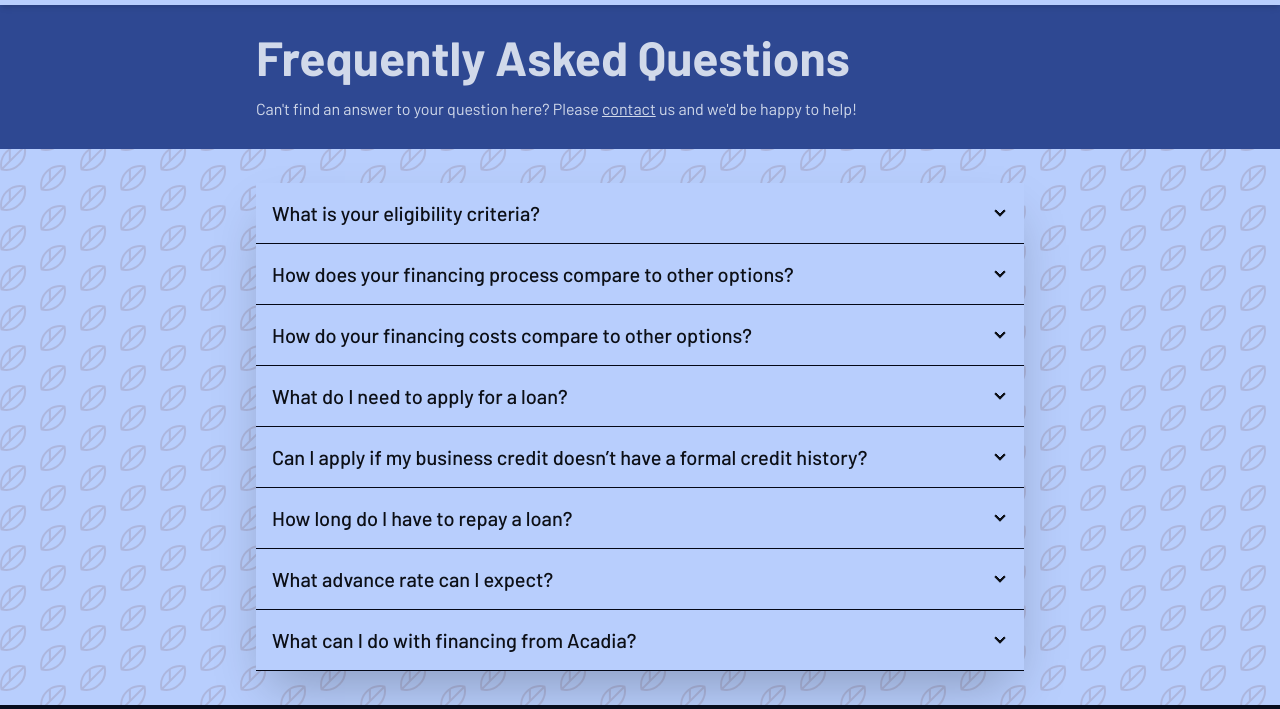
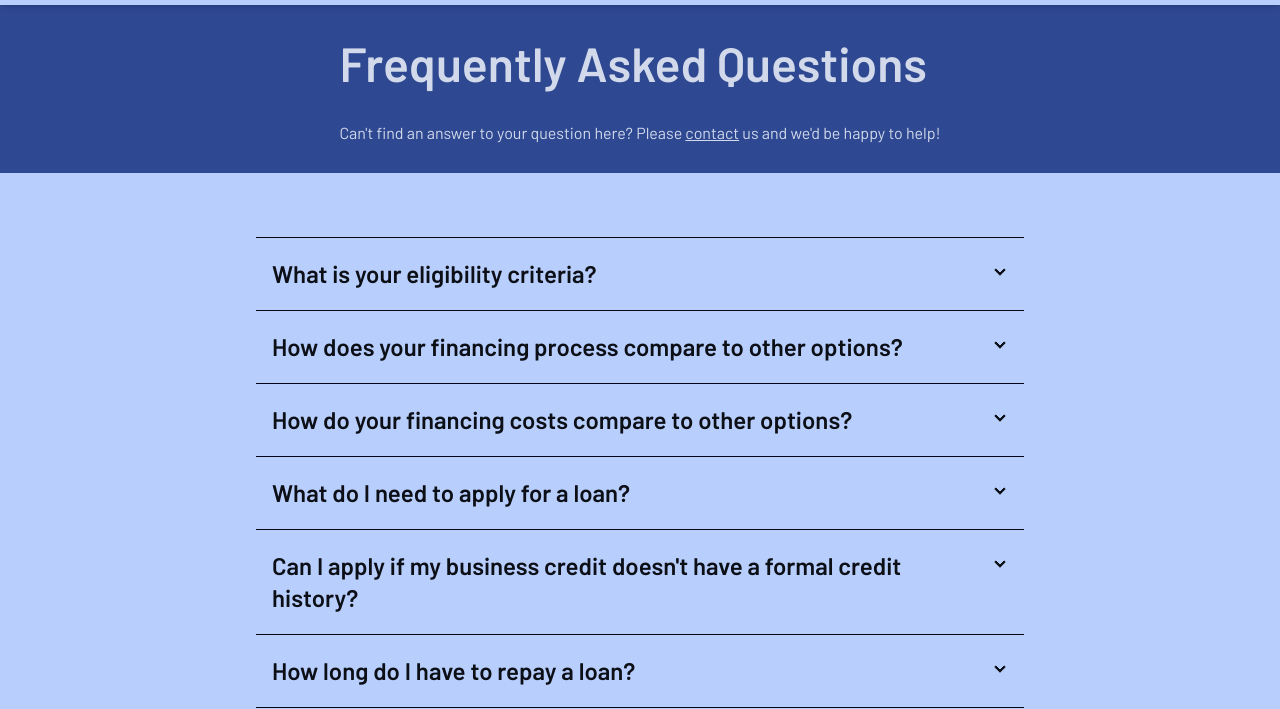
Before and after one commit to Acadia-Climate/acadia-climate.github.io, a website: page src/faq.html in a window 1280 px wide. Shown: the part 63-772 px from the top of the page. Drawn offline with Linux system fonts and the light colour scheme; a web font is replaced by a local one.

Commit message:
Simplify FAQ page.

```diff
--- a/src/faq.html
+++ b/src/faq.html
@@ -12,17 +12,17 @@
       class="navbar sticky w-full top-0 z-50 bg-primary text-primary-content shadow-md"
     >
       <div class="flex-1">
-        <a class="btn btn-ghost text-xl" href="./">
+        <a class="btn btn-ghost text-2xl" href="./">
           <img src="img/acadia.svg" class="h-10" />
         </a>
       </div>
       <div class="flex-none">
         <ul class="menu menu-horizontal px-1">
-          <li><a class="hover:font-bold" href="./faq">FAQ</a></li>
-          <li><a class="hover:font-bold" href="./about">About Us</a></li>
+          <li><a class="hover:font-semibold" href="./faq">FAQ</a></li>
+          <li><a class="hover:font-semibold" href="./about">About Us</a></li>
           <li>
             <a
-              class="hover:font-bold"
+              class="hover:font-semibold"
               href="mailto:juan@acadiaclimate.com"
               target="_blank"
               rel="noopener noreferrer"
@@ -36,17 +36,19 @@
 
     <main class="bg-primary">
       <article
-        class="grid grid-rows-[min-content_auto] place-items-center h-full text-primary-content leaf-pattern"
+        class="grid auto-rows-min place-items-center h-full text-primary-content"
       >
         <header
-          class="flex justify-center w-full min-h-28 py-7 bg-secondary text-secondary-content"
+          class="flex justify-center w-full min-h-28 py-7 px-5 text-secondary-content bg-secondary"
         >
-          <hgroup class="container max-w-3xl">
-            <h1 class="mb-4 text-5xl font-bold">Frequently Asked Questions</h1>
+          <hgroup class="max-w-3xl">
+            <h1 class="mb-7 text-5xl font-semibold leading-tight">
+              Frequently Asked Questions
+            </h1>
             <p>
               Can't find an answer to your question here? Please
               <a
-                class="hover:font-bold underline"
+                class="hover:font-semibold underline"
                 href="mailto:juan@acadiaclimate.com"
                 target="_blank"
                 rel="noopener noreferrer"
@@ -57,14 +59,13 @@
             </p>
           </hgroup>
         </header>
-        <!-- <div class="w-full h-full"> -->
-        <div class="container mx-auto my-auto max-w-3xl shadow-2xl">
+        <div class="container mt-16 mb-10 max-w-screen-md">
           <div
             tabindex="0"
-            class="collapse collapse-arrow rounded-none border-b border-base-300 bg-primary"
+            class="collapse collapse-arrow py-1 rounded-none border-y border-base-300"
           >
             <input type="checkbox" />
-            <h2 class="collapse-title text-xl font-medium">
+            <h2 class="collapse-title text-2xl font-semibold">
               What is your eligibility criteria?
             </h2>
             <div class="collapse-content">
@@ -79,10 +80,10 @@
           </div>
           <div
             tabindex="0"
-            class="container collapse collapse-arrow rounded-none border-b border-base-300 bg-primary"
+            class="collapse collapse-arrow py-1 rounded-none border-b border-base-300"
           >
             <input type="checkbox" />
-            <h2 class="collapse-title text-xl font-medium">
+            <h2 class="collapse-title text-2xl font-semibold">
               How does your financing process compare to other options?
             </h2>
             <div class="collapse-content">
@@ -97,10 +98,10 @@
           </div>
           <div
             tabindex="0"
-            class="container collapse collapse-arrow rounded-none border-b border-base-300 bg-primary"
+            class="collapse collapse-arrow py-1 rounded-none border-b border-base-300"
           >
             <input type="checkbox" />
-            <h2 class="collapse-title text-xl font-medium">
+            <h2 class="collapse-title text-2xl font-semibold">
               How do your financing costs compare to other options?
             </h2>
             <div class="collapse-content">
@@ -112,10 +113,10 @@
           </div>
           <div
             tabindex="0"
-            class="container collapse collapse-arrow rounded-none border-b border-base-300 bg-primary"
+            class="collapse collapse-arrow py-1 rounded-none border-b border-base-300"
           >
             <input type="checkbox" />
-            <h2 class="collapse-title text-xl font-medium">
+            <h2 class="collapse-title text-2xl font-semibold">
               What do I need to apply for a loan?
             </h2>
             <div class="collapse-content">
@@ -127,11 +128,11 @@
           </div>
           <div
             tabindex="0"
-            class="container collapse collapse-arrow rounded-none border-b border-base-300 bg-primary"
+            class="collapse collapse-arrow py-1 rounded-none border-b border-base-300"
           >
             <input type="checkbox" />
-            <h2 class="collapse-title text-xl font-medium">
-              Can I apply if my business credit doesn’t have a formal credit
+            <h2 class="collapse-title text-2xl font-semibold">
+              Can I apply if my business credit doesn't have a formal credit
               history?
             </h2>
             <div class="collapse-content">
@@ -140,10 +141,10 @@
           </div>
           <div
             tabindex="0"
-            class="container collapse collapse-arrow rounded-none border-b border-base-300 bg-primary"
+            class="collapse collapse-arrow py-1 rounded-none border-b border-base-300"
           >
             <input type="checkbox" />
-            <h2 class="collapse-title text-xl font-medium">
+            <h2 class="collapse-title text-2xl font-semibold">
               How long do I have to repay a loan?
             </h2>
             <div class="collapse-content">
@@ -156,10 +157,10 @@
           </div>
           <div
             tabindex="0"
-            class="container collapse collapse-arrow rounded-none border-b border-base-300 bg-primary"
+            class="collapse collapse-arrow py-1 rounded-none border-b border-base-300"
           >
             <input type="checkbox" />
-            <h2 class="collapse-title text-xl font-medium">
+            <h2 class="collapse-title text-2xl font-semibold">
               What advance rate can I expect?
             </h2>
             <div class="collapse-content">
@@ -171,10 +172,10 @@
           </div>
           <div
             tabindex="0"
-            class="container collapse collapse-arrow rounded-none border-b border-base-300 bg-primary"
+            class="collapse collapse-arrow py-1 rounded-none border-b border-base-300"
           >
             <input type="checkbox" />
-            <h2 class="collapse-title text-xl font-medium">
+            <h2 class="collapse-title text-2xl font-semibold">
               What can I do with financing from Acadia?
             </h2>
             <div class="collapse-content">
```
Also changed, not shown: src/css/output.css.
